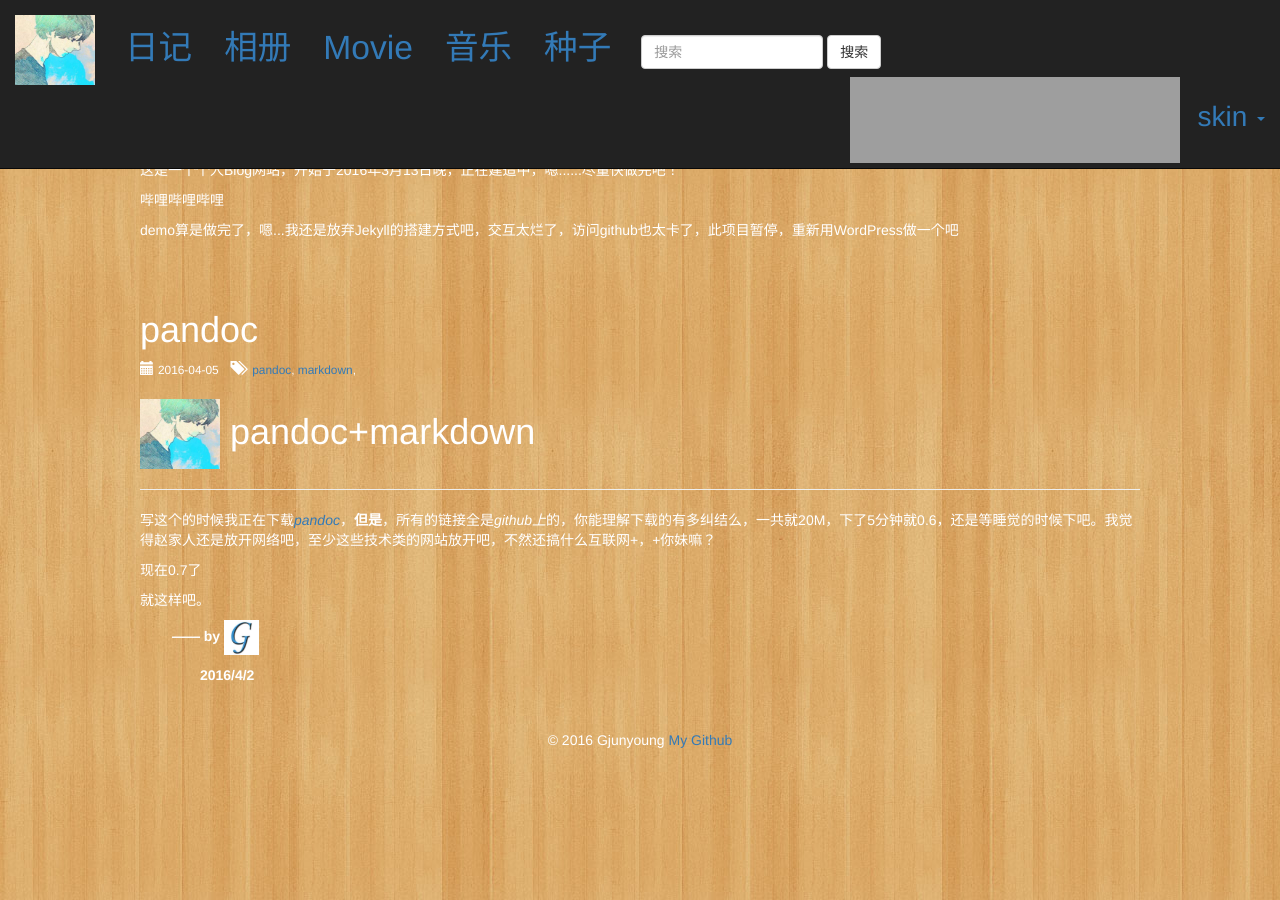
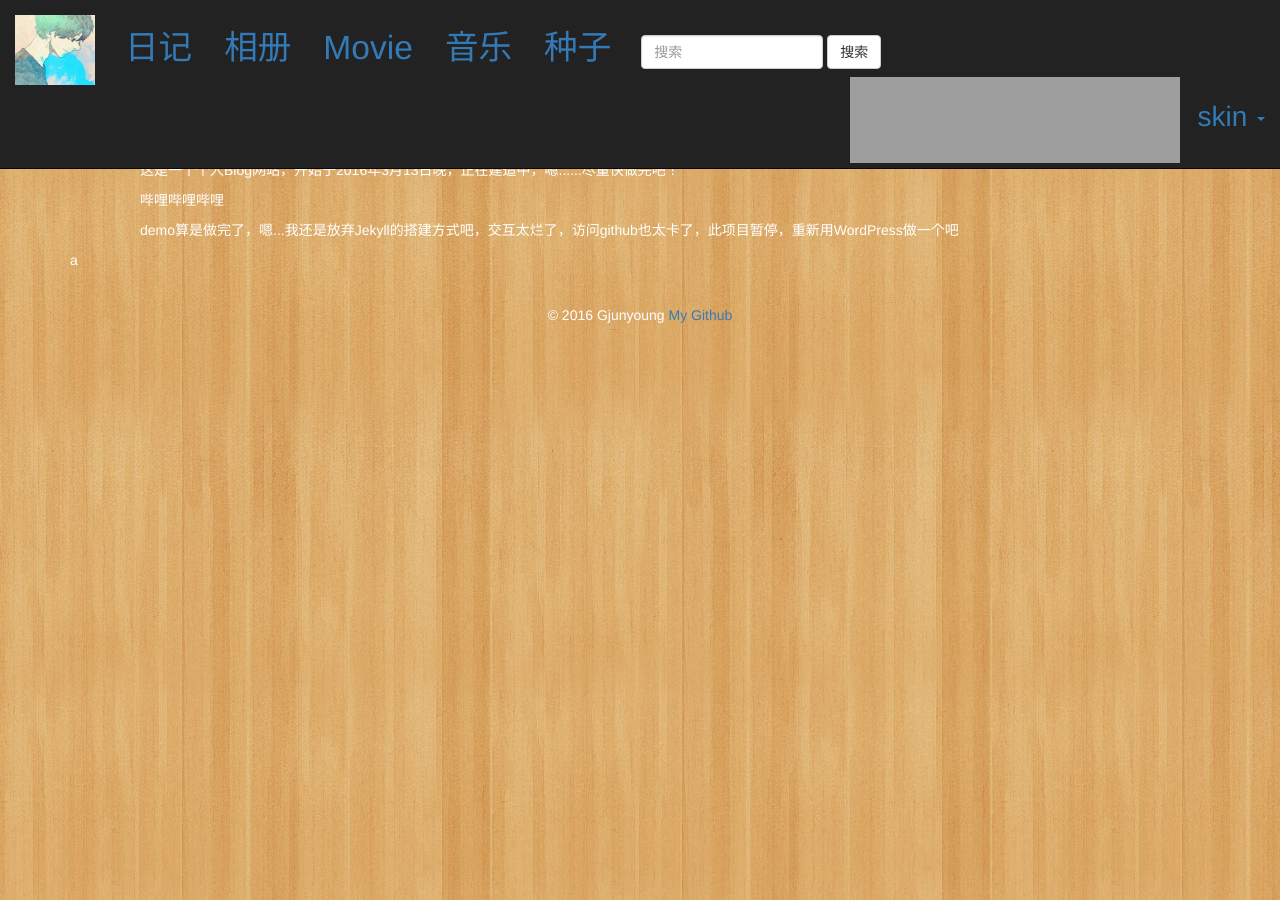
Before and after one commit to gjunyoung/blog-for-someone, a Jekyll site: the page built from _posts/note/2016-04-05-pandoc.md, in a window 1280 px wide. Built offline with Jekyll 4.4.1, drawn with Linux system fonts in a browser that asks for light colours; grey boxes are pictures that could not be loaded.

Commit message:
Update default.html

```diff
--- a/_layouts/default.html
+++ b/_layouts/default.html
@@ -27,8 +27,8 @@
         <!-- 导航 -->
         <div class="collapse navbar-collapse" id="navbar-collapse1" style="padding-top: 14px">
             <ul id="mytab" class="nav nav-pills">
-                <li><a href="{{ site.baseurl }}/note" data-toggle="pill">日记</a></li>
-                <li><a href="{{ site.baseurl }}/pictures" data-toggle="pill">相册</a></li>
+                <li><a href="#home" data-toggle="pill">日记</a></li>
+                <li><a href="#profile" data-toggle="pill">相册</a></li>
                 <li><a href="#">Movie</a></li>
                 <li><a href="#">音乐</a></li>
                 <li><a href="#" data-toggle="modal" data-target="#headModal">种子</a></li>
@@ -70,9 +70,11 @@
         <p>哔哩哔哩哔哩</p>
         <p>demo算是做完了，嗯...我还是放弃Jekyll的搭建方式吧，交互太烂了，访问github也太卡了，此项目暂停，重新用WordPress做一个吧</p>
     </div>
-    <div class="tab-content starter2">
-    {{ content }}
-    </div>
+
+   <div class="tab-content">
+    <div class="tab-pane active" id="home">a</div>
+    <div class="tab-pane" id="profile">b</div>
+</div>
 
     <div class="modal fade" id="headModal">
         <div class="modal-dialog">
```
